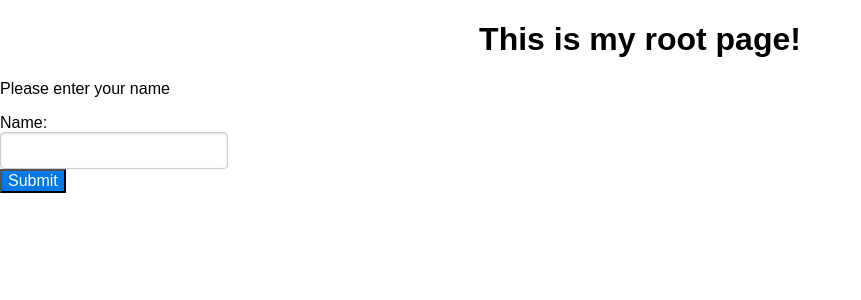
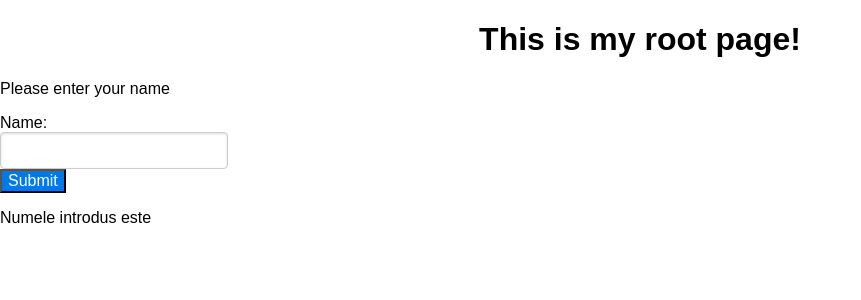
Before and after one commit to Coconutu/Apps_Python, a Flask app: page / in a window 1280 px wide. Shown: the top 300 px of the page, without its empty margins (0-861 px from the left). Run offline with Flask 3, Linux system fonts and the light colour scheme; some libraries are stand-ins or nearby versions.

Commit message:
CAPTURE DATA FROM HTML IN A VARIABLE

```diff
--- a/Flask/static/style.css
+++ b/Flask/static/style.css
@@ -5,4 +5,5 @@
 padding-left:100px;
 padding-right:100px;
 text-align:left;
+
 }
--- a/Flask/templates/index.html
+++ b/Flask/templates/index.html
@@ -17,6 +17,7 @@
         Name:<br>
         <input type="text" name="username"><br>
         <button type="submit" class="pure-button-primary" value="Submit">Submit</button>
+        <p>Numele introdus este {{name}}</p>
     </form>
 
 
```
